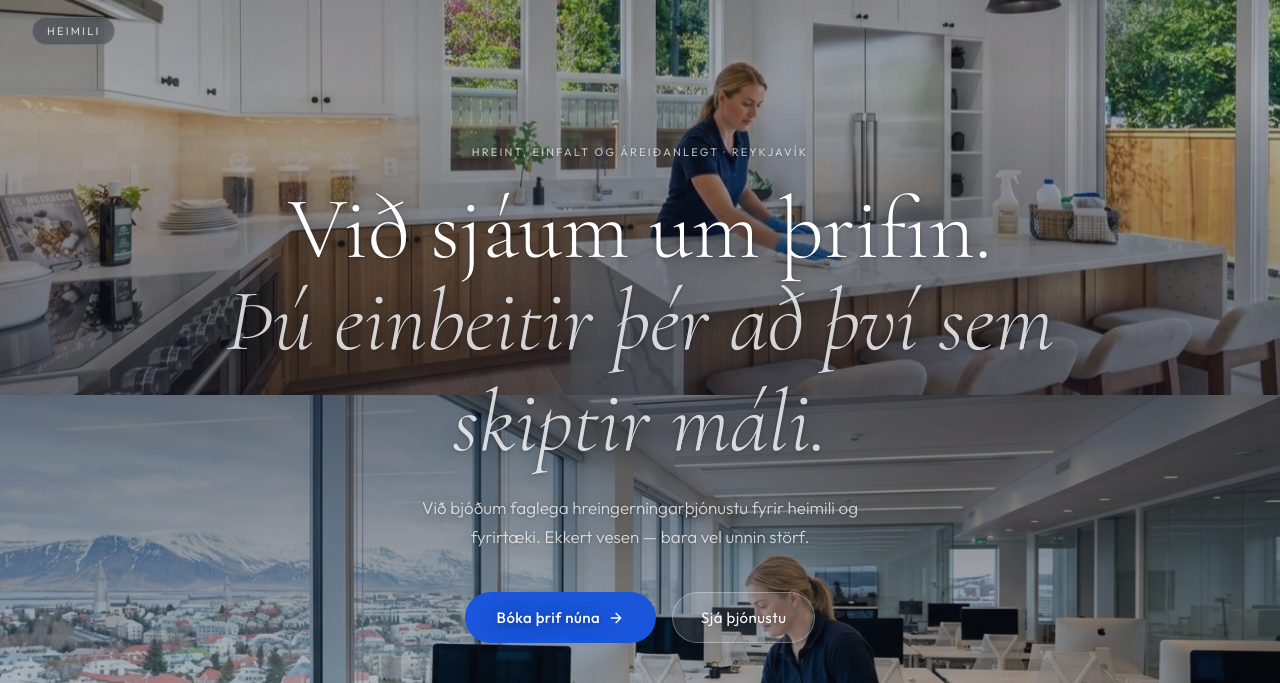
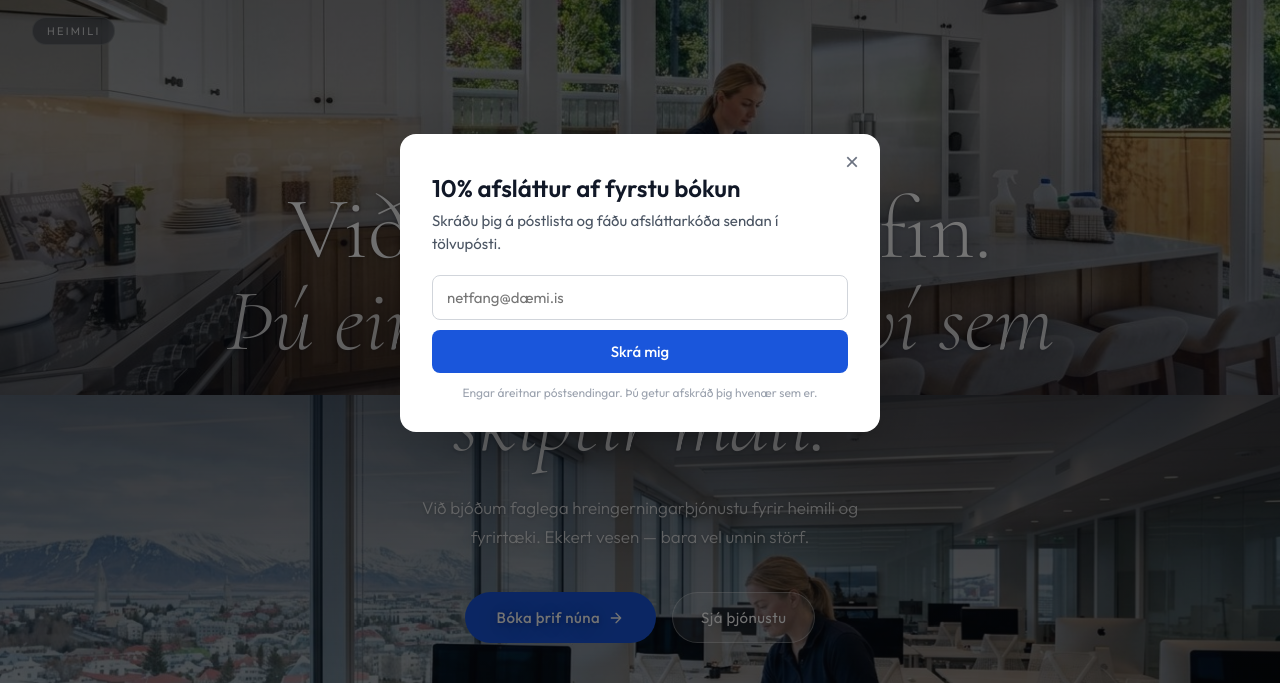
Before and after one commit to hreingaedi/hreingaedi, a website: page index.html in a window 1280 px wide. Shown: the part 117-800 px from the top of the page. Drawn offline with nearby package versions, Linux system fonts and the light colour scheme.

Commit message:
Add newsletter signup popup with 10s/50% scroll trigger (Stage 2 of 4)

```diff
--- a/index.html
+++ b/index.html
@@ -253,6 +253,26 @@ footer{background:var(--navy);color:rgba(255,255,255,0.5);padding:3.5rem 2rem;}
   .hero-actions,.cta-actions{flex-direction:column;}
   .btn-primary,.btn-ghost,.btn-cta,.btn-cta-outline{width:100%;justify-content:center;}
 }
+/* NEWSLETTER POPUP */
+.newsletter-popup{position:fixed;inset:0;z-index:1000;display:flex;align-items:center;justify-content:center;padding:20px;}
+.newsletter-popup-backdrop{position:absolute;inset:0;background:rgba(0,0,0,0.55);animation:np-fade 0.2s ease-out;}
+.newsletter-popup-card{position:relative;background:white;border-radius:16px;max-width:480px;width:100%;padding:40px 32px 32px;box-shadow:0 24px 64px rgba(0,0,0,0.18);animation:np-slide 0.3s cubic-bezier(0.16,1,0.3,1);}
+.newsletter-popup-close{position:absolute;top:12px;right:12px;width:32px;height:32px;border:none;background:transparent;font-size:24px;cursor:pointer;color:#6b7280;border-radius:8px;line-height:1;}
+.newsletter-popup-close:hover{background:#f3f4f6;color:#111827;}
+.newsletter-popup-title{font-size:24px;font-weight:600;color:#111827;margin:0 0 8px;line-height:1.2;}
+.newsletter-popup-subtitle{font-size:15px;color:#4b5563;margin:0 0 20px;line-height:1.5;}
+.newsletter-popup-form{display:flex;flex-direction:column;gap:10px;margin-bottom:12px;}
+.newsletter-popup-input{padding:12px 14px;border:1px solid #d1d5db;border-radius:8px;font-size:15px;font-family:inherit;}
+.newsletter-popup-input:focus{outline:none;border-color:#1a56db;box-shadow:0 0 0 3px rgba(26,86,219,0.15);}
+.newsletter-popup-button{padding:12px 20px;background:#1a56db;color:white;border:none;border-radius:8px;font-size:15px;font-weight:500;font-family:inherit;cursor:pointer;transition:background 0.15s;}
+.newsletter-popup-button:hover{background:#1e40af;}
+.newsletter-popup-button:disabled{background:#9ca3af;cursor:not-allowed;}
+.newsletter-popup-fineprint{font-size:12px;color:#9ca3af;margin:0;text-align:center;}
+.newsletter-popup-success{text-align:center;padding:16px 0;}
+.newsletter-popup-success-icon{width:56px;height:56px;background:#d1fae5;color:#065f46;border-radius:50%;display:flex;align-items:center;justify-content:center;font-size:32px;margin:0 auto 12px;}
+.newsletter-popup-success-text{color:#065f46;font-size:15px;margin:0;}
+@keyframes np-fade{from{opacity:0;}to{opacity:1;}}
+@keyframes np-slide{from{opacity:0;transform:translateY(20px);}to{opacity:1;transform:translateY(0);}}
 </style>
 </head>
 <body class="lang-is">
@@ -555,6 +575,26 @@ footer{background:var(--navy);color:rgba(255,255,255,0.5);padding:3.5rem 2rem;}
   </div>
 </footer>
 
+<div id="newsletter-popup" class="newsletter-popup" style="display:none;" role="dialog" aria-labelledby="np-title" aria-modal="true">
+  <div class="newsletter-popup-backdrop" onclick="closeNewsletterPopup()"></div>
+  <div class="newsletter-popup-card">
+    <button class="newsletter-popup-close" onclick="closeNewsletterPopup()" aria-label="Loka">×</button>
+    <div class="newsletter-popup-content">
+      <h3 id="np-title" class="newsletter-popup-title">10% afsláttur af fyrstu bókun</h3>
+      <p class="newsletter-popup-subtitle">Skráðu þig á póstlista og fáðu afsláttarkóða sendan í tölvupósti.</p>
+      <form id="newsletter-form" class="newsletter-popup-form">
+        <input type="email" id="newsletter-email" required placeholder="netfang@dæmi.is" class="newsletter-popup-input" />
+        <button type="submit" class="newsletter-popup-button">Skrá mig</button>
+      </form>
+      <p class="newsletter-popup-fineprint">Engar áreitnar póstsendingar. Þú getur afskráð þig hvenær sem er.</p>
+      <div id="newsletter-success" class="newsletter-popup-success" style="display:none;">
+        <div class="newsletter-popup-success-icon">✓</div>
+        <p class="newsletter-popup-success-text">Takk fyrir! Afsláttarkóðinn er sendur í tölvupósti.</p>
+      </div>
+    </div>
+  </div>
+</div>
+
 <script>
 let lang='is';
 function setLang(l){lang=l;document.body.className='lang-'+l;document.documentElement.lang=l;document.querySelectorAll('.lang-btn').forEach(b=>b.classList.remove('active'));document.querySelector(`.lang-btn[onclick="setLang('${l}')"]`).classList.add('active');localStorage.setItem('hg-lang',l);}
@@ -564,6 +604,75 @@ function toggleMenu(){document.getElementById('mobile-menu').classList.toggle('o
 document.querySelectorAll('.mobile-menu a').forEach(a=>{a.addEventListener('click',()=>document.getElementById('mobile-menu').classList.remove('open'));});
 const observer=new IntersectionObserver((entries)=>{entries.forEach(e=>{if(e.isIntersecting)e.target.classList.add('visible');});},{threshold:0.12,rootMargin:'0px 0px -40px 0px'});
 document.querySelectorAll('.fade-in').forEach(el=>observer.observe(el));
+
+// Newsletter popup logic
+(function() {
+  const STORAGE_KEY = 'newsletter_dismissed_v1';
+  const popup = document.getElementById('newsletter-popup');
+  if (!popup) return;
+
+  let shown = false;
+
+  function shouldShow() {
+    try {
+      if (localStorage.getItem(STORAGE_KEY)) return false;
+    } catch (e) {}
+    return true;
+  }
+
+  function showPopup() {
+    if (shown || !shouldShow()) return;
+    shown = true;
+    popup.style.display = 'flex';
+    document.body.style.overflow = 'hidden';
+  }
+
+  window.closeNewsletterPopup = function() {
+    popup.style.display = 'none';
+    document.body.style.overflow = '';
+    try {
+      localStorage.setItem(STORAGE_KEY, Date.now().toString());
+    } catch (e) {}
+  };
+
+  // Trigger 1: 10 seconds
+  setTimeout(showPopup, 10000);
+
+  // Trigger 2: scroll 50% of page
+  function checkScroll() {
+    const scrolled = window.scrollY + window.innerHeight;
+    const total = document.documentElement.scrollHeight;
+    if (scrolled / total > 0.5) {
+      showPopup();
+      window.removeEventListener('scroll', checkScroll);
+    }
+  }
+  window.addEventListener('scroll', checkScroll, { passive: true });
+
+  // Form submit — Stage 3 will wire to Supabase + email sending
+  document.getElementById('newsletter-form').addEventListener('submit', async (e) => {
+    e.preventDefault();
+    const email = document.getElementById('newsletter-email').value.trim();
+    if (!email) return;
+
+    document.querySelector('.newsletter-popup-form').style.display = 'none';
+    document.querySelector('.newsletter-popup-fineprint').style.display = 'none';
+    document.getElementById('newsletter-success').style.display = 'block';
+
+    try {
+      localStorage.setItem(STORAGE_KEY, Date.now().toString());
+    } catch (e) {}
+
+    setTimeout(() => closeNewsletterPopup(), 4000);
+  });
+
+  // ESC key to close
+  document.addEventListener('keydown', (e) => {
+    if (e.key === 'Escape' && popup.style.display === 'flex') {
+      closeNewsletterPopup();
+    }
+  });
+})();
 </script>
 </body>
 </html>
```
